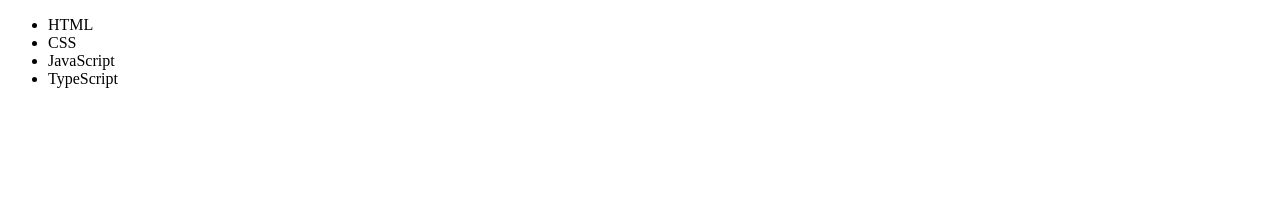
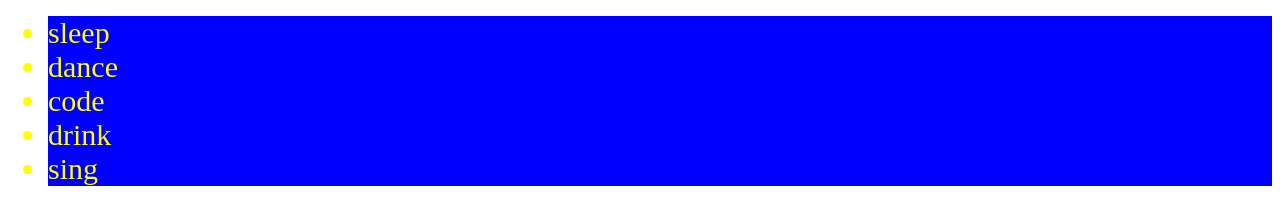
Before and after one commit to Utkarshmalik/CodeAsylums_JS_JuneBatch, a plain HTML site: page index.html in a window 1280 px wide. Drawn offline with Linux system fonts and the light colour scheme.

Commit message:
dom manipulation

```diff
--- a/index.html
+++ b/index.html
@@ -7,6 +7,8 @@
         <meta name="description" content="">
         <meta name="viewport" content="width=device-width, initial-scale=1">
         <link rel="stylesheet" href="">
+
+
     </head>
     <body>
         <!--[if lt IE 7]>
@@ -14,14 +16,6 @@
         <![endif]-->
 
         <div id="root">
-
-            <ul id="menu">
-                <li class="item">HTML</li>
-                <li class="item">CSS</li>
-                <li class="item highlight">JavaScript</li>
-                <li class="item">TypeScript</li>
-            </ul>
-
         </div>
         <script src="script.js"></script>
 
--- a/script.js
+++ b/script.js
@@ -1,20 +1,43 @@
+
+
+// const root=document.getElementById('root');
+
+// //h1
+
+// //createElement
+// const newHeading=document.createElement('h1');
+
+// //textNode to a head
+// newHeading.textContent="i am a new heading";
 
 
 
-// const rootElement=document.getElementById('root');
+// //innerHTML
+// root.appendChild(newHeading)
 
-// console.log(rootElement);
-
-const items=document.getElementById('menu');
-
-const firstItem=items.firstElementChild;
-const lastItem=items.lastElementChild;
-
-const parent=lastItem.parentElement;
+const todoList=['sleep','dance','code','drink','sing'];
 
 
+ const root=document.getElementById('root');
 
-const secondItem=firstItem.nextElementSibling;
-const secondLastItem=lastItem.previousElementSibling;
+ //ul TYPE
+ const list=document.createElement('ul');
 
-console.log(secondLastItem);
+ list.setAttribute("id","list");
+
+ todoList.forEach((item)=>
+ {
+     const newItem=document.createElement('li');
+     newItem.textContent=item;
+     newItem.setAttribute("class","item");
+     list.appendChild(newItem);
+
+    //  newItem.style.color='red';
+    //  newItem.style.backgroundColor='blue';
+    //  newItem.style.fontSize='30px';
+
+    newItem.setAttribute("style",'color:yellow;background-color:blue;font-size:30px')
+
+ })
+
+ root.appendChild(list);
```
